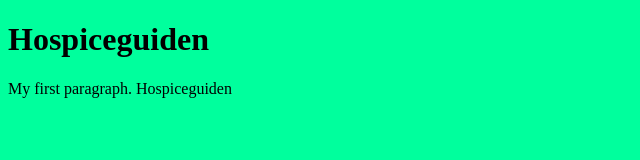
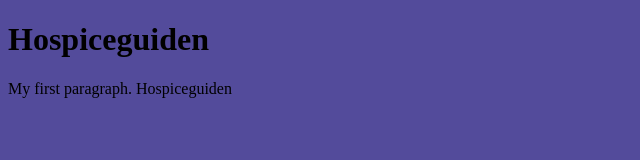
Before and after one commit to AleksandarStratiev/Hospiceguiden, a plain HTML site: page index.html in a window 1280 px wide. Shown: the whole page, without its empty margins (0-640 px from the left). Drawn offline with Linux system fonts and the light colour scheme.

Commit message:
edit style

```diff
--- a/style/style.scss
+++ b/style/style.scss
@@ -1,4 +1,4 @@
-$color: rgb(0, 255, 157);
+$color: rgb(83, 75, 155);
 
 body {
     background: $color;
```
Also changed, not shown: style/style.css.
